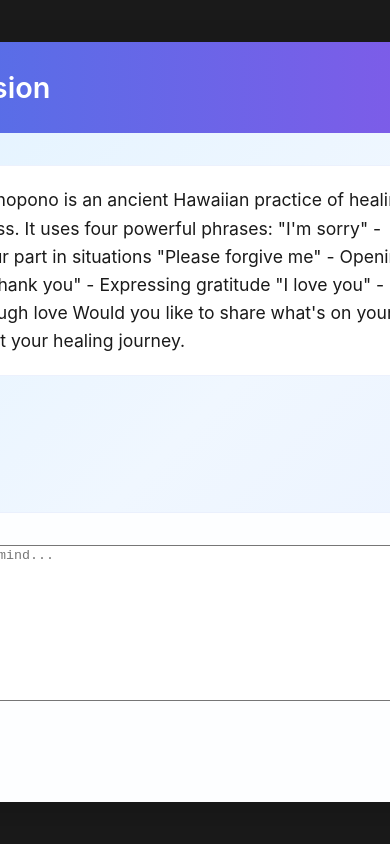
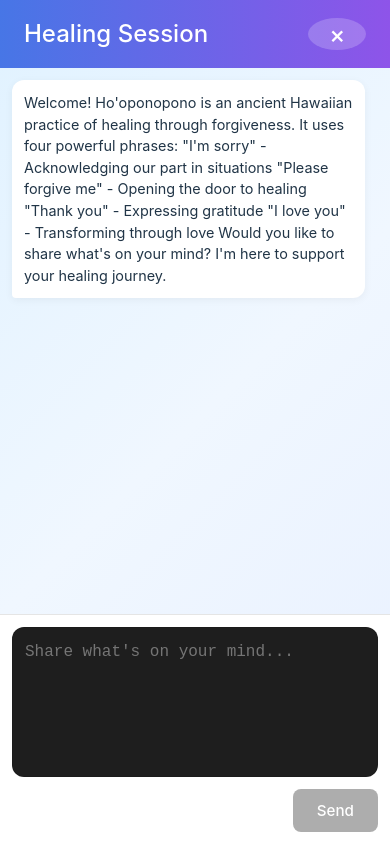
Before and after one commit to mattofsawdust/GodsLight, a React (Vite) app: page / in a window 390 px wide. Built offline with nearby package versions, Linux system fonts and the light colour scheme; no server answers.

Commit message:
Fixed mobile responsiveness and input box issues

```diff
--- a/src/App.jsx
+++ b/src/App.jsx
@@ -31,7 +31,6 @@
     e.preventDefault()
     if (!userInput.trim()) return
 
-    // Enforce 5-second delay between requests
     const now = Date.now()
     const timeSinceLastRequest = now - lastRequestTime
     if (timeSinceLastRequest < 5000) {
@@ -74,7 +73,7 @@
 
             Keep responses concise, caring, and focused on empowering their healing journey.`
           },
-          ...messages.slice(-4), // Only keep last 4 messages for context
+          ...messages.slice(-4),
           newMessage
         ],
         temperature: 0.7,
--- a/src/components/HealingSession.css
+++ b/src/components/HealingSession.css
@@ -18,20 +18,19 @@
   justify-content: center;
   align-items: center;
   background: #1a1a1a;
-  padding: 2rem;
+  padding: 0;
   box-sizing: border-box;
 }
 
 /* Main healing session container */
 .healing-session {
-  width: 90vw;
-  height: 90vh;
-  min-width: 800px;
-  min-height: 600px;
+  width: 100%;
+  height: 100vh;
+  max-width: 800px;
   display: flex;
   flex-direction: column;
   background: linear-gradient(135deg, #e0f2ff, #f0f7ff, #e8f0ff);
-  border-radius: 24px;
+  border-radius: 0;
   box-shadow: 0 12px 36px rgba(0, 0, 0, 0.15);
   overflow: hidden;
   position: relative;
@@ -42,17 +41,16 @@
   display: flex;
   justify-content: space-between;
   align-items: center;
-  padding: 1.5rem 2rem;
+  padding: 1rem 1.5rem;
   background: linear-gradient(90deg, #4776E6, #8E54E9);
   color: white;
   border-bottom: none;
 }
 
 .session-header h2 {
-  font-size: 1.8rem;
+  font-size: 1.5rem;
   margin: 0;
-  color: white;
-  font-weight: 600;
+  font-weight: 500;
 }
 
 .close-button {
@@ -60,94 +58,120 @@
   border: none;
   color: white;
   font-size: 1.5rem;
-  width: 36px;
-  height: 36px;
+  width: 32px;
+  height: 32px;
   border-radius: 50%;
   cursor: pointer;
   display: flex;
   align-items: center;
   justify-content: center;
-  transition: all 0.2s ease;
-}
-
-.close-button:hover {
-  background: rgba(255, 255, 255, 0.3);
-  transform: scale(1.05);
 }
 
 /* Chat container */
 .chat-container {
   flex: 1;
   overflow-y: auto;
-  padding: 2rem;
+  padding: 1rem;
   display: flex;
   flex-direction: column;
-  gap: 1.5rem;
-}
-
-/* Mood indicator */
-.mood-indicator {
-  display: flex;
-  align-items: center;
-  gap: 0.75rem;
-  padding: 1.25rem;
-  background: rgba(255, 255, 255, 0.8);
-  border-radius: 16px;
-  margin-bottom: 1rem;
-  border: 1px solid rgba(71, 118, 230, 0.2);
+  gap: 1rem;
+  padding-bottom: 1rem;
 }
 
 /* Message styles */
 .message {
-  max-width: 85%;
-  padding: 1.25rem;
-  border-radius: 16px;
-  line-height: 1.6;
-  font-size: 1.1rem;
-  animation: fadeIn 0.3s ease;
+  max-width: 90%;
+  padding: 1rem;
+  border-radius: 12px;
+  line-height: 1.5;
+  font-size: 0.95rem;
+  background: white;
+  box-shadow: 0 2px 8px rgba(0, 0, 0, 0.05);
 }
 
-@keyframes fadeIn {
-  from { opacity: 0; transform: translateY(10px); }
-  to { opacity: 1; transform: translateY(0); }
-}
-
-.message.welcome {
-  background: linear-gradient(145deg, #4776E6, #8E54E9);
-  color: white;
-  max-width: 100%;
-  margin-bottom: 1.5rem;
+.message.assistant {
+  align-self: flex-start;
+  border-bottom-left-radius: 4px;
 }
 
 .message.user {
-  background: linear-gradient(135deg, #4776E6, #6B8CFF);
+  align-self: flex-end;
+  background: linear-gradient(135deg, #4776E6, #8E54E9);
   color: white;
-  align-self: flex-end;
   border-bottom-right-radius: 4px;
 }
 
-.message.assistant {
+/* Input form */
+.input-form {
+  padding: 0.75rem;
   background: white;
-  color: #1a1a1a;
-  align-self: flex-start;
-  border-bottom-left-radius: 4px;
-  border: 1px solid rgba(71, 118, 230, 0.1);
+  border-top: 1px solid rgba(0, 0, 0, 0.1);
+  display: flex;
+  flex-direction: column;
+  gap: 0.75rem;
+  position: sticky;
+  bottom: 0;
+  width: 100%;
+  box-sizing: border-box;
 }
 
-/* Loading indicator */
+.input-form textarea {
+  width: 100%;
+  min-height: 60px;
+  max-height: 150px;
+  padding: 0.75rem;
+  border: 1px solid rgba(0, 0, 0, 0.1);
+  border-radius: 12px;
+  font-size: 1rem;
+  line-height: 1.5;
+  resize: none;
+  background: #1E1E1E;
+  color: white;
+  box-sizing: border-box;
+}
+
+.input-form textarea:focus {
+  outline: none;
+  border-color: #4776E6;
+  box-shadow: 0 0 0 2px rgba(71, 118, 230, 0.1);
+}
+
+.input-form button {
+  align-self: flex-end;
+  padding: 0.75rem 1.5rem;
+  background: #8B8B8B;
+  color: white;
+  border: none;
+  border-radius: 8px;
+  font-size: 0.95rem;
+  font-weight: 500;
+  cursor: pointer;
+  transition: all 0.2s ease;
+}
+
+.input-form button:hover:not(:disabled) {
+  transform: translateY(-1px);
+  box-shadow: 0 4px 12px rgba(71, 118, 230, 0.3);
+}
+
+.input-form button:disabled {
+  opacity: 0.7;
+  cursor: not-allowed;
+}
+
+/* Loading animation */
 .message.processing {
-  background: rgba(255, 255, 255, 0.8);
-  padding: 1rem;
+  display: flex;
+  gap: 0.4rem;
+  padding: 0.75rem;
   width: fit-content;
 }
 
 .message.processing span {
-  display: inline-block;
-  width: 8px;
-  height: 8px;
+  width: 6px;
+  height: 6px;
   background: #4776E6;
   border-radius: 50%;
-  margin-right: 0.4rem;
   animation: bounce 1.4s infinite ease-in-out;
 }
 
@@ -156,91 +180,49 @@
 
 @keyframes bounce {
   0%, 80%, 100% { transform: translateY(0); }
-  40% { transform: translateY(-8px); }
+  40% { transform: translateY(-6px); }
 }
 
 /* Error message */
 .error-message {
-  color: #ff4e4e;
-  padding: 1rem;
-  text-align: center;
-  background: rgba(255, 78, 78, 0.1);
-  border-radius: 16px;
-  margin: 1rem 0;
-  border: 1px solid rgba(255, 78, 78, 0.2);
+  color: #ef4444;
+  padding: 0.75rem;
+  background: rgba(239, 68, 68, 0.1);
+  border-radius: 8px;
+  font-size: 0.9rem;
 }
 
-/* Input form */
-.input-form {
-  padding: 2rem;
-  background: rgba(255, 255, 255, 0.9);
-  border-top: 1px solid rgba(71, 118, 230, 0.1);
-  display: flex;
-  flex-direction: column;
-  gap: 1rem;
+/* Mobile optimizations */
+@media (max-width: 768px) {
+  .app-container {
+    padding: 0;
   }
 
-.input-form input {
-  width: 100%;
-  min-height: 200px;
-  padding: 1.5rem;
-  border: 2px solid rgba(71, 118, 230, 0.2);
-  border-radius: 16px;
-  font-size: 1.1rem;
-  line-height: 1.5;
-  background: white;
-  resize: vertical;
-  box-sizing: border-box;
-  transition: all 0.2s ease;
+  .healing-session {
+    border-radius: 0;
+    height: 100vh;
   }
 
-.input-form input:focus {
-  outline: none;
-  border-color: #4776E6;
-  box-shadow: 0 0 0 4px rgba(71, 118, 230, 0.1);
+  .chat-container {
+    padding: 0.75rem;
   }
 
-.input-form input::placeholder {
-  color: rgba(0, 0, 0, 0.4);
+  .message {
+    max-width: 90%;
+    padding: 0.75rem;
+    font-size: 0.9rem;
+  }
 }
 
-.input-form button {
-  align-self: flex-end;
-  padding: 1rem 2rem;
-  background: linear-gradient(135deg, #4776E6, #8E54E9);
-  color: white;
-  border: none;
-  border-radius: 12px;
-  font-size: 1.1rem;
-  font-weight: 600;
-  cursor: pointer;
-  transition: all 0.2s ease;
+/* iOS-specific fixes */
+@supports (-webkit-touch-callout: none) {
+  .healing-session {
+    height: -webkit-fill-available;
   }
 
-.input-form button:hover:not(:disabled) {
-  transform: translateY(-2px);
-  box-shadow: 0 4px 12px rgba(71, 118, 230, 0.3);
+  .input-form {
+    position: sticky;
+    bottom: 0;
+    background: white;
   }
-
-.input-form button:disabled {
-  background: linear-gradient(135deg, #94a3b8, #cbd5e1);
-  cursor: not-allowed;
 }
-
-/* Custom scrollbar */
-.chat-container::-webkit-scrollbar {
-  width: 8px;
-}
-
-.chat-container::-webkit-scrollbar-track {
-  background: rgba(71, 118, 230, 0.05);
-}
-
-.chat-container::-webkit-scrollbar-thumb {
-  background: rgba(71, 118, 230, 0.2);
-  border-radius: 4px;
-}
-
-.chat-container::-webkit-scrollbar-thumb:hover {
-  background: rgba(71, 118, 230, 0.3);
-}
```
Lines whose indentation alone changed are shown as unchanged.
